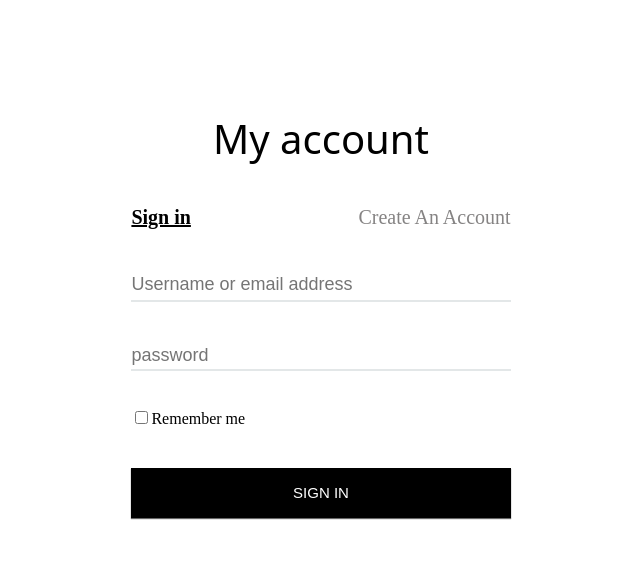
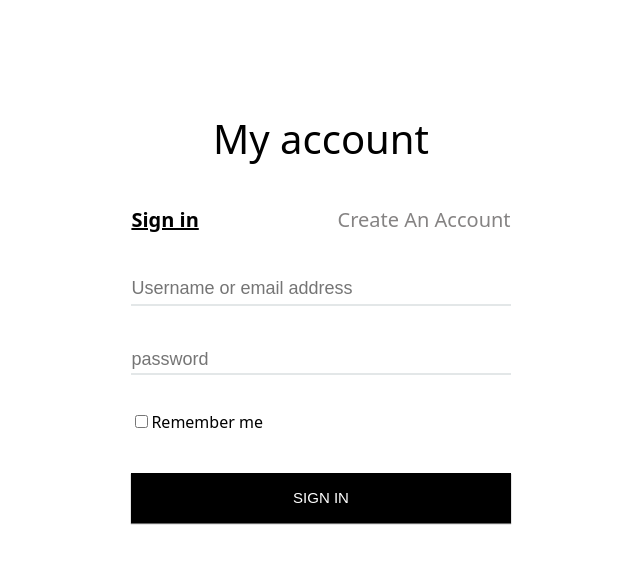
Before and after one commit to Its-premmine/myui2, a React (Create React App) app: page / in a window 1280 px wide. Shown: the top 564 px of the page, without its empty margins (319-959 px from the left). Built offline with nearby package versions, Linux system fonts and the light colour scheme.

Commit message:
font error

```diff
--- a/src/App.scss
+++ b/src/App.scss
@@ -4,6 +4,8 @@
     display: flex;
     justify-content: center;
     align-items: center;
+    font-family: system-ui, -apple-system, BlinkMacSystemFont, 'Segoe UI', Roboto, Oxygen, Ubuntu, Cantarell, 'Open Sans', 'Helvetica Neue', sans-serif
+
 }
 
 .contantdiv{
```
